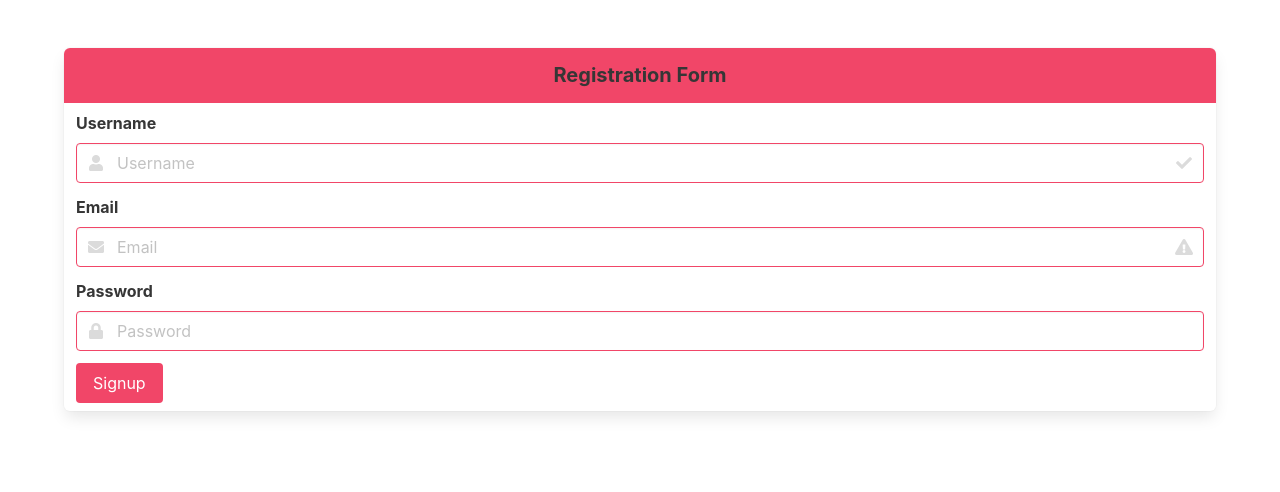
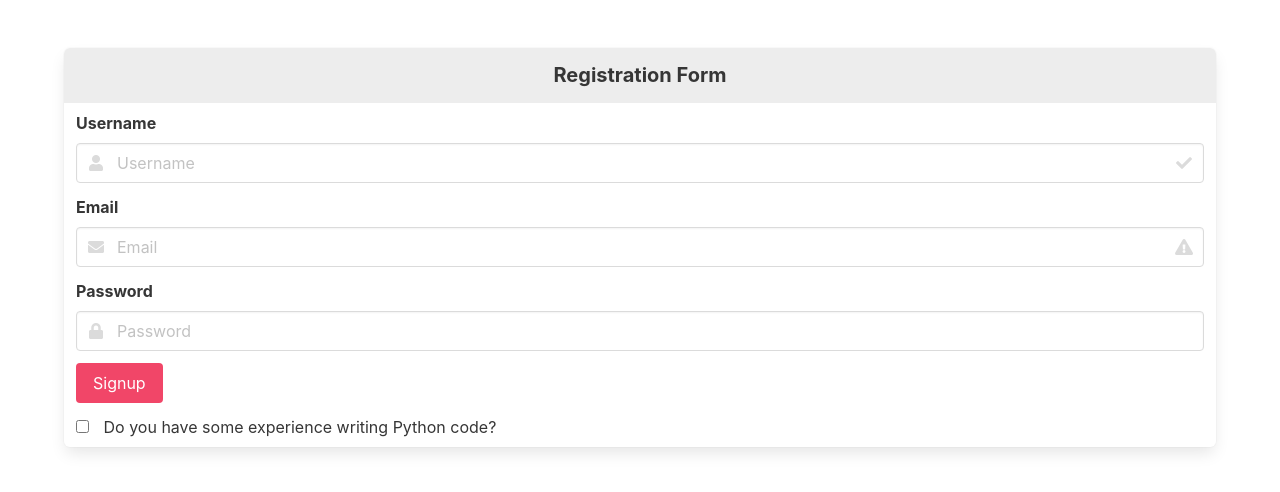
Before and after one commit to k-eaton/ArtemisPlayground, a Django app: page /signup in a window 1280 px wide. Shown: the part 68-560 px from the top of the page. Run offline with Django 3.2, Linux system fonts and the light colour scheme; some libraries are stand-ins or nearby versions.

Commit message:
iserrano3, more minor edits

```diff
--- a/share/templates/share/signup.html
+++ b/share/templates/share/signup.html
@@ -5,7 +5,7 @@
 <div class="columns">
       <div class="column ">
 
-          <nav class="panel is-danger">
+          <nav class="panel">
             <p class="panel-heading" style="text-align:center">
             <span><strong>Registration Form</strong></span>
             </p>
@@ -18,7 +18,7 @@
                           <div class="field">
                               <label class="label">Username</label>
                              <div class="control has-icons-left has-icons-right">
-                                  <input class="input is-danger" placeholder="Username" type="text" name="username"/>
+                                  <input class="input" placeholder="Username" type="text" name="username"/>
                                  <span class="icon is-small is-left">
                                     <i class="fas fa-user"></i>
                                   </span>
@@ -30,7 +30,7 @@
                           <div class="field">
                               <label class="label">Email</label>
                              <div class="control has-icons-left has-icons-right">
-                                  <input class="input is-danger" placeholder="Email" type="email" name="email"/>
+                                  <input class="input" placeholder="Email" type="email" name="email"/>
                                  <span class="icon is-small is-left">
                                     <i class="fas fa-envelope"></i>
                                   </span>
@@ -42,7 +42,7 @@
                           <div class="field">
                               <label class="label">Password</label>
                               <div class="control has-icons-left">
-                                  <input class="input is-danger" placeholder="Password" type="password" name="password">
+                                  <input class="input" placeholder="Password" type="password" name="password">
                                    <span class="icon is-small is-left">
                                    <i class="fas fa-lock"></i>
                                   </span>
@@ -53,6 +53,11 @@
                                   <button class="button is-danger" type="submit" value="Signup">Signup</button>
                               </p>
                           </div>
+                          <label class="checkbox">
+                              <input type="checkbox" id="coder_yet_checkbox" name="coder_yet_checkbox", value=False />
+                              <!-- Returns True if the checkbox is checked -->
+                              Do you have some experience writing Python code?
+                          </label>
                       </form>
                     </div>
           </nav>
```
